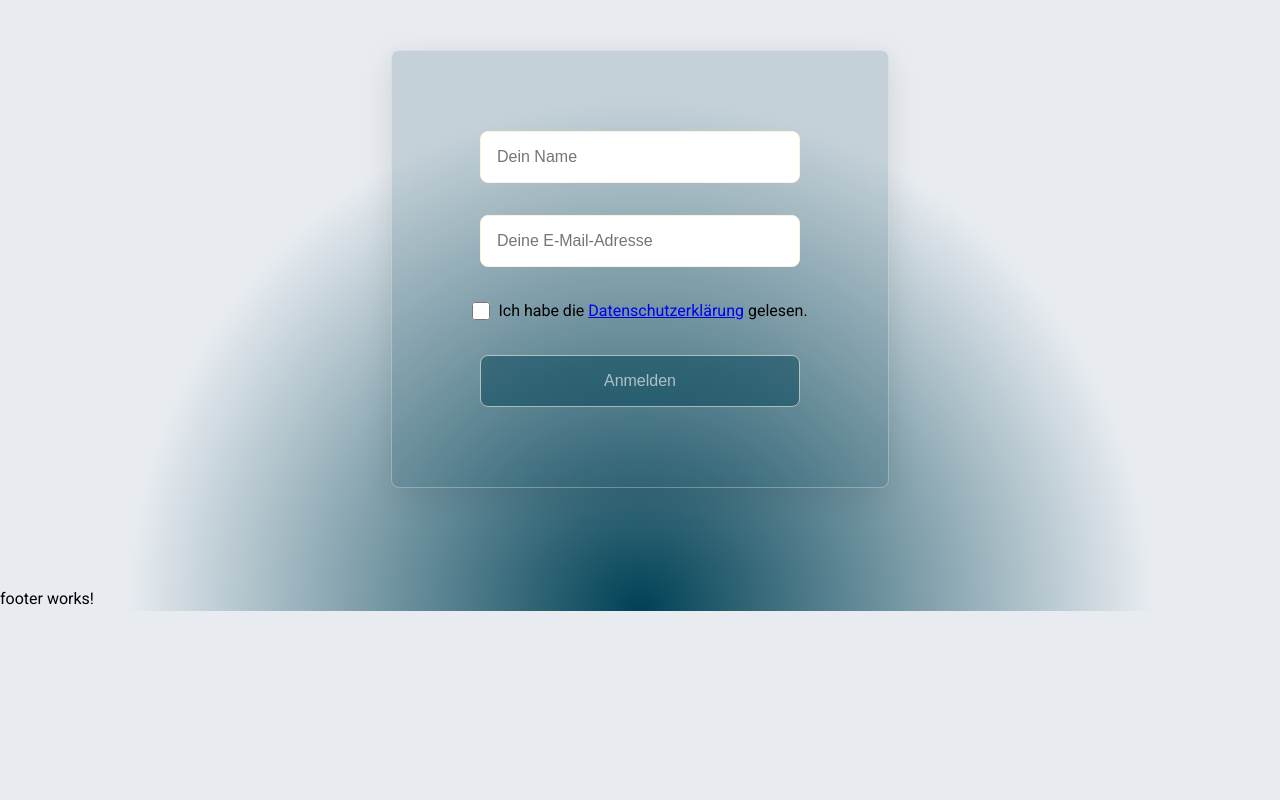
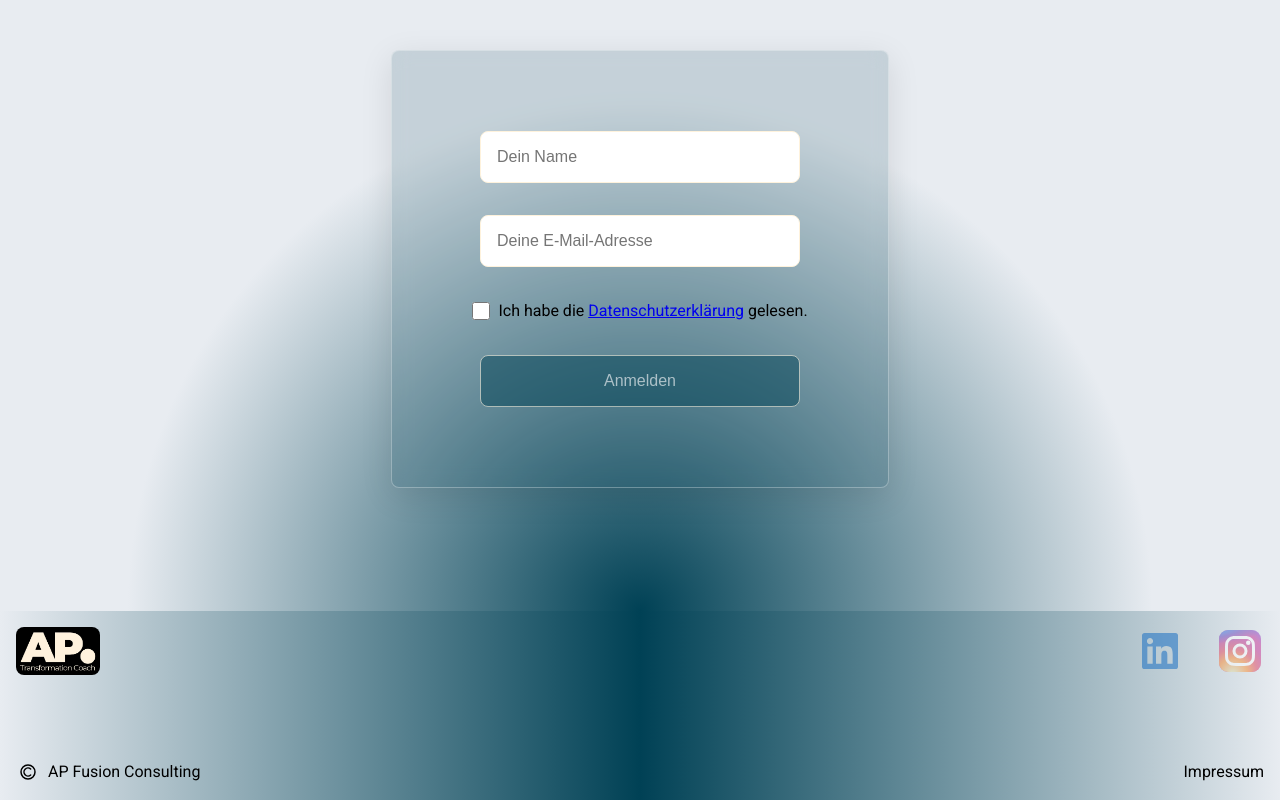
Before and after one commit to GDR1909/ap-fusionconsulting, an Angular app: page / in a window 1280 px wide. Shown: the part 989-1789 px from the top of the page. Before the commit the page ends 1600 px from the top, so only its background shows below. Built offline with nearby package versions, Linux system fonts and the light colour scheme.

Commit message:
styled and added social media links to the footer

```diff
--- a/src/app/app.component.scss
+++ b/src/app/app.component.scss
@@ -4,9 +4,3 @@ app-header {
     top: 0;
     left: 0;
 }
-
-app-footer {
-    position: absolute;
-    bottom: 0;
-    left: 0;
-}
--- a/src/app/shared/components/footer/footer.component.html
+++ b/src/app/shared/components/footer/footer.component.html
@@ -1 +1,29 @@
-<p>footer works!</p>
+<footer>
+    <div class="links">
+        <a href="https://www.linkedin.com/in/antonio-pomarico/" target="_blank">
+            <img src="./assets/icons/linkedin.svg" alt="LinkedIn">
+        </a>
+
+        <a href="https://www.instagram.com/apfusionconsulting?igsh=MTRpcDhhZnB4aG83OQ==" target="_blank">
+            <img src="./assets/icons/instagram.svg" alt="Instagram">
+        </a>
+    </div>
+
+    <svg>
+        <path></path>
+    </svg>
+
+    <a href="" class="logo">
+        <picture>
+            <source srcset="./assets/img/logo.webp" type="image/webp">
+            <img src="./assets/img/logo.jpg" alt="Logo">
+        </picture>
+    </a>
+
+    <div class="copyrightDiv">
+        <img src="./assets/icons/copyright.svg" alt="copyright">
+        <span>AP Fusion Consulting</span>
+    </div>
+
+    <a routerLink="/legal-notice" routerLinkActive="active" class="legalNotice">Impressum</a>
+</footer>
--- a/src/app/shared/components/footer/footer.component.scss
+++ b/src/app/shared/components/footer/footer.component.scss
@@ -0,0 +1,63 @@
+footer {
+  background: linear-gradient(90deg, #e8ecf1, #004155, #e8ecf1);
+  position: relative;
+  padding: 1rem;
+
+  a {
+    display: flex;
+    width: fit-content;
+  }
+}
+
+img {
+  height: 3rem;
+  border-radius: 0.5rem;
+}
+
+.logo {
+  position: absolute;
+  top: 0;
+  left: 0;
+  margin: 1rem;
+}
+
+.copyrightDiv {
+  position: absolute;
+  bottom: 0;
+  left: 0;
+  margin: 1rem;
+  display: flex;
+  align-items: center;
+  gap: 0.5rem;
+
+  img {
+    height: 24px;
+  }
+}
+
+.links {
+  position: absolute;
+  top: 0;
+  right: 0;
+  margin: 1rem;
+  display: flex;
+  gap: 2rem;
+
+  img {
+    opacity: 0.5;
+    transition: ease-in-out 250ms;
+
+    &:hover {
+      opacity: 1;
+      transform: scale(1.05);
+      transition: ease-in-out 250ms;
+    }
+  }
+}
+
+.legalNotice {
+  position: absolute;
+  bottom: 0;
+  right: 0;
+  margin: 1rem;
+}
--- a/src/app/shared/components/header/header.component.scss
+++ b/src/app/shared/components/header/header.component.scss
@@ -2,6 +2,11 @@ header {
   padding: 1rem;
   position: relative;
   z-index: 10;
+
+  a {
+    display: flex;
+    width: fit-content;
+  }
 }
 
 img {
--- a/src/styles.scss
+++ b/src/styles.scss
@@ -21,3 +21,7 @@ body {
   position: relative;
   cursor: default;
 }
+
+img {
+  display: block;
+}
```
Also changed, not shown: src/assets/icons/copyright.svg (added).
